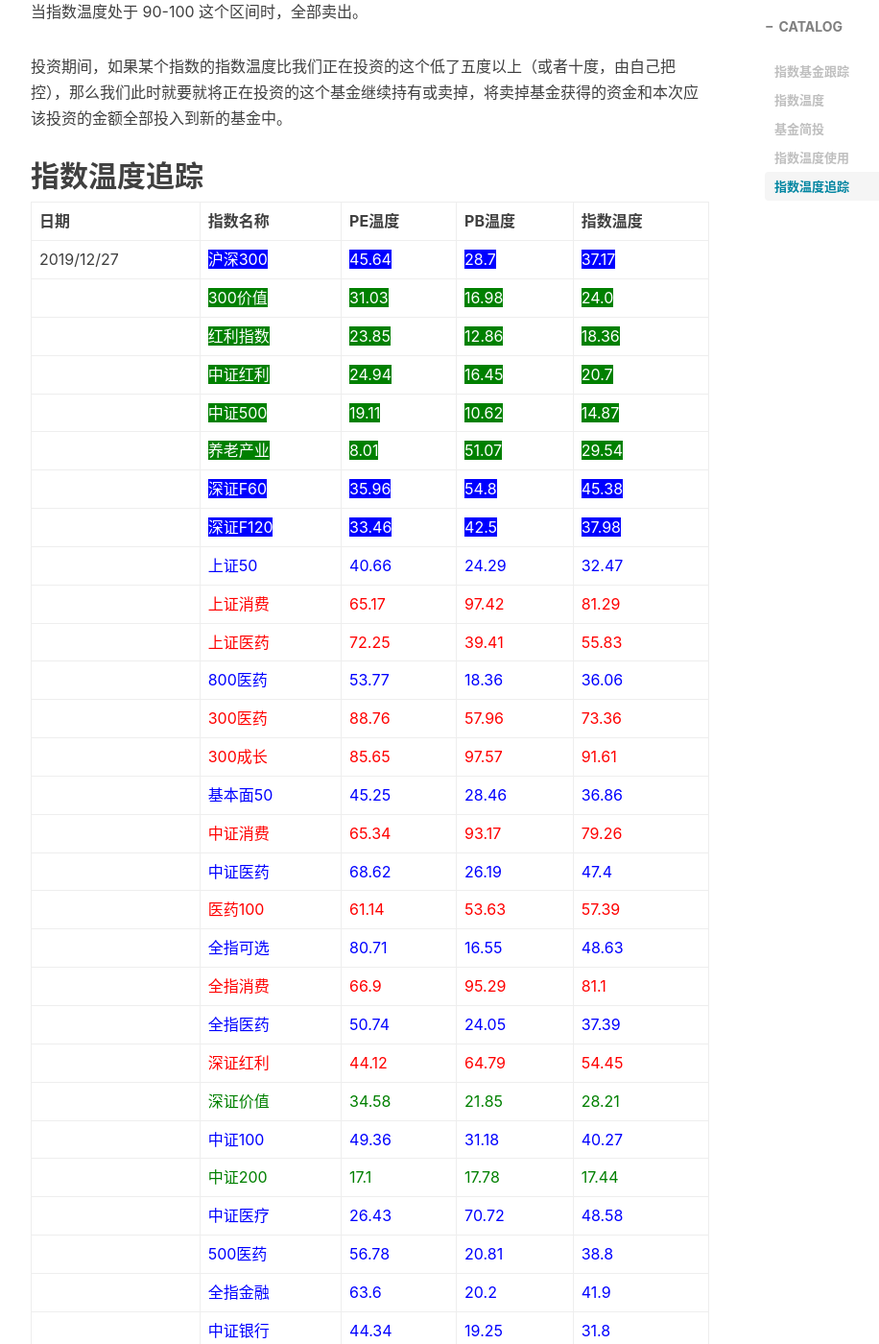
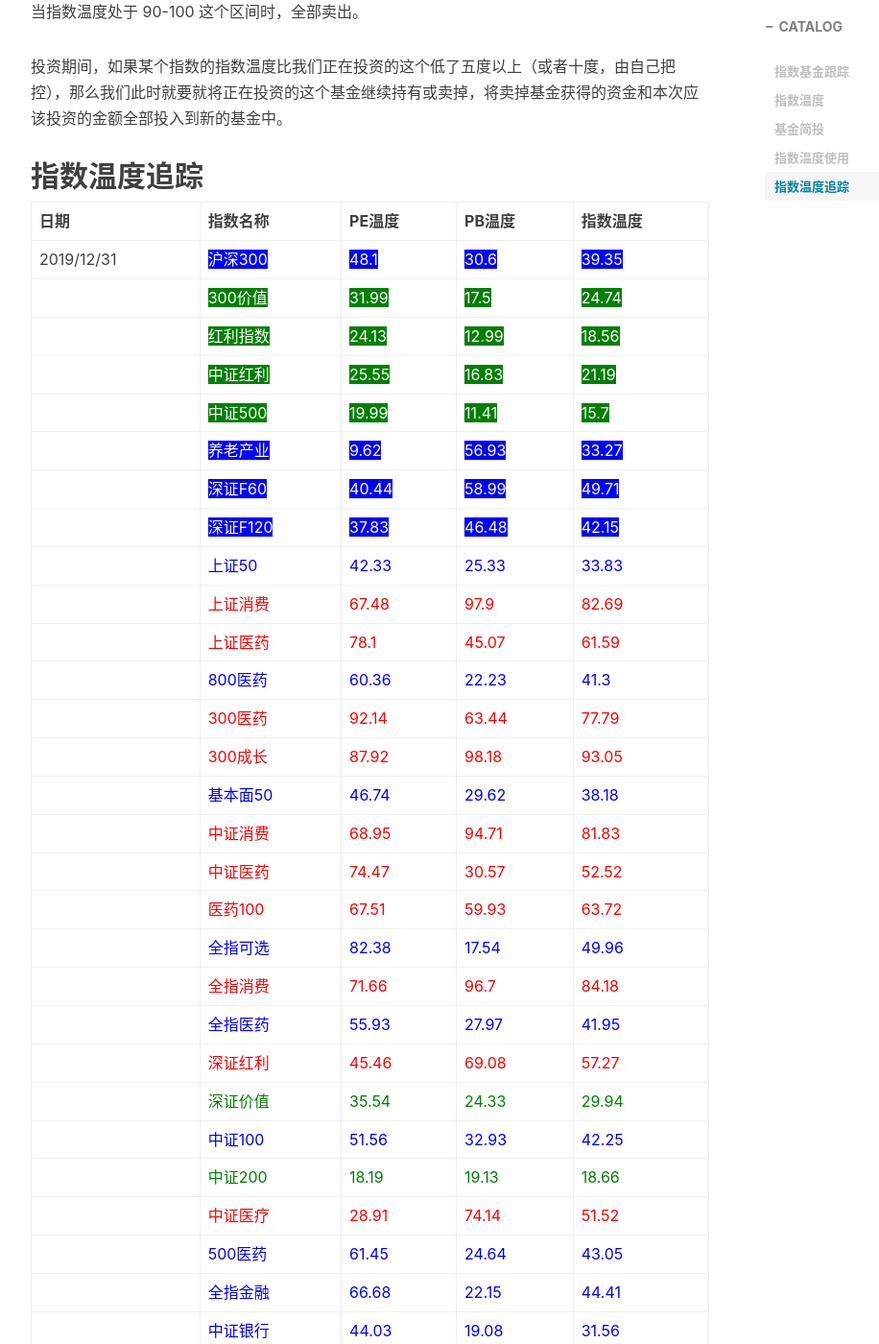
Before and after one commit to shoppingwang/shoppingwang.github.io, a Jekyll site: the page built from _posts/2019-11-09-indices-temperature.md, in a window 1280 px wide and 1400 px high, scrolled down 2425 px. Shown: the whole window at 96% size, without its empty margins (233-1149 px from the left). Built offline with Jekyll 4.4.1, drawn with Linux system fonts in a browser that asks for light colours; nearby versions of some CDN libraries; comment, search, counter and statistics services are not loaded; some of the changed text lies outside the part shown.

Commit message:
add index temperature

```diff
--- a/_posts/2019-11-09-indices-temperature.md
+++ b/_posts/2019-11-09-indices-temperature.md
@@ -77,41 +77,41 @@ tags:
 
 | 日期 | 指数名称 | PE温度 | PB温度 | 指数温度 |
 | --- | --- | --- | --- | --- |
-|2019/12/27|<span style="color: white; background-color: blue;">沪深300</span>|<span style="color: white; background-color: blue;">45.64</span>|<span style="color: white; background-color: blue;">28.7</span>|<span style="color: white; background-color: blue;">37.17</span>|
-||<span style="color: white; background-color: green;">300价值</span>|<span style="color: white; background-color: green;">31.03</span>|<span style="color: white; background-color: green;">16.98</span>|<span style="color: white; background-color: green;">24.0</span>|
-||<span style="color: white; background-color: green;">红利指数</span>|<span style="color: white; background-color: green;">23.85</span>|<span style="color: white; background-color: green;">12.86</span>|<span style="color: white; background-color: green;">18.36</span>|
-||<span style="color: white; background-color: green;">中证红利</span>|<span style="color: white; background-color: green;">24.94</span>|<span style="color: white; background-color: green;">16.45</span>|<span style="color: white; background-color: green;">20.7</span>|
-||<span style="color: white; background-color: green;">中证500</span>|<span style="color: white; background-color: green;">19.11</span>|<span style="color: white; background-color: green;">10.62</span>|<span style="color: white; background-color: green;">14.87</span>|
-||<span style="color: white; background-color: green;">养老产业</span>|<span style="color: white; background-color: green;">8.01</span>|<span style="color: white; background-color: green;">51.07</span>|<span style="color: white; background-color: green;">29.54</span>|
-||<span style="color: white; background-color: blue;">深证F60</span>|<span style="color: white; background-color: blue;">35.96</span>|<span style="color: white; background-color: blue;">54.8</span>|<span style="color: white; background-color: blue;">45.38</span>|
-||<span style="color: white; background-color: blue;">深证F120</span>|<span style="color: white; background-color: blue;">33.46</span>|<span style="color: white; background-color: blue;">42.5</span>|<span style="color: white; background-color: blue;">37.98</span>|
-||<span style="color: blue;">上证50</span>|<span style="color: blue;">40.66</span>|<span style="color: blue;">24.29</span>|<span style="color: blue;">32.47</span>|
-||<span style="color: red;">上证消费</span>|<span style="color: red;">65.17</span>|<span style="color: red;">97.42</span>|<span style="color: red;">81.29</span>|
-||<span style="color: red;">上证医药</span>|<span style="color: red;">72.25</span>|<span style="color: red;">39.41</span>|<span style="color: red;">55.83</span>|
-||<span style="color: blue;">800医药</span>|<span style="color: blue;">53.77</span>|<span style="color: blue;">18.36</span>|<span style="color: blue;">36.06</span>|
-||<span style="color: red;">300医药</span>|<span style="color: red;">88.76</span>|<span style="color: red;">57.96</span>|<span style="color: red;">73.36</span>|
-||<span style="color: red;">300成长</span>|<span style="color: red;">85.65</span>|<span style="color: red;">97.57</span>|<span style="color: red;">91.61</span>|
-||<span style="color: blue;">基本面50</span>|<span style="color: blue;">45.25</span>|<span style="color: blue;">28.46</span>|<span style="color: blue;">36.86</span>|
-||<span style="color: red;">中证消费</span>|<span style="color: red;">65.34</span>|<span style="color: red;">93.17</span>|<span style="color: red;">79.26</span>|
-||<span style="color: blue;">中证医药</span>|<span style="color: blue;">68.62</span>|<span style="color: blue;">26.19</span>|<span style="color: blue;">47.4</span>|
-||<span style="color: red;">医药100</span>|<span style="color: red;">61.14</span>|<span style="color: red;">53.63</span>|<span style="color: red;">57.39</span>|
-||<span style="color: blue;">全指可选</span>|<span style="color: blue;">80.71</span>|<span style="color: blue;">16.55</span>|<span style="color: blue;">48.63</span>|
-||<span style="color: red;">全指消费</span>|<span style="color: red;">66.9</span>|<span style="color: red;">95.29</span>|<span style="color: red;">81.1</span>|
-||<span style="color: blue;">全指医药</span>|<span style="color: blue;">50.74</span>|<span style="color: blue;">24.05</span>|<span style="color: blue;">37.39</span>|
-||<span style="color: red;">深证红利</span>|<span style="color: red;">44.12</span>|<span style="color: red;">64.79</span>|<span style="color: red;">54.45</span>|
-||<span style="color: green;">深证价值</span>|<span style="color: green;">34.58</span>|<span style="color: green;">21.85</span>|<span style="color: green;">28.21</span>|
-||<span style="color: blue;">中证100</span>|<span style="color: blue;">49.36</span>|<span style="color: blue;">31.18</span>|<span style="color: blue;">40.27</span>|
-||<span style="color: green;">中证200</span>|<span style="color: green;">17.1</span>|<span style="color: green;">17.78</span>|<span style="color: green;">17.44</span>|
-||<span style="color: blue;">中证医疗</span>|<span style="color: blue;">26.43</span>|<span style="color: blue;">70.72</span>|<span style="color: blue;">48.58</span>|
-||<span style="color: blue;">500医药</span>|<span style="color: blue;">56.78</span>|<span style="color: blue;">20.81</span>|<span style="color: blue;">38.8</span>|
-||<span style="color: blue;">全指金融</span>|<span style="color: blue;">63.6</span>|<span style="color: blue;">20.2</span>|<span style="color: blue;">41.9</span>|
-||<span style="color: blue;">中证银行</span>|<span style="color: blue;">44.34</span>|<span style="color: blue;">19.25</span>|<span style="color: blue;">31.8</span>|
-||<span style="color: blue;">证券公司</span>|<span style="color: blue;">62.8</span>|<span style="color: blue;">35.2</span>|<span style="color: blue;">49.0</span>|
-||<span style="color: red;">央视50</span>|<span style="color: red;">81.25</span>|<span style="color: red;">58.71</span>|<span style="color: red;">69.98</span>|
-||<span style="color: blue;">上证180</span>|<span style="color: blue;">42.29</span>|<span style="color: blue;">24.5</span>|<span style="color: blue;">33.39</span>|
-||<span style="color: red;">深证100</span>|<span style="color: red;">57.22</span>|<span style="color: red;">68.37</span>|<span style="color: red;">62.8</span>|
-||<span style="color: blue;">深证成指</span>|<span style="color: blue;">53.41</span>|<span style="color: blue;">37.39</span>|<span style="color: blue;">45.4</span>|
-||<span style="color: blue;">创业板指</span>|<span style="color: blue;">43.84</span>|<span style="color: blue;">53.35</span>|<span style="color: blue;">48.59</span>|
+|2019/12/31|<span style="color: white; background-color: blue;">沪深300</span>|<span style="color: white; background-color: blue;">48.1</span>|<span style="color: white; background-color: blue;">30.6</span>|<span style="color: white; background-color: blue;">39.35</span>|
+||<span style="color: white; background-color: green;">300价值</span>|<span style="color: white; background-color: green;">31.99</span>|<span style="color: white; background-color: green;">17.5</span>|<span style="color: white; background-color: green;">24.74</span>|
+||<span style="color: white; background-color: green;">红利指数</span>|<span style="color: white; background-color: green;">24.13</span>|<span style="color: white; background-color: green;">12.99</span>|<span style="color: white; background-color: green;">18.56</span>|
+||<span style="color: white; background-color: green;">中证红利</span>|<span style="color: white; background-color: green;">25.55</span>|<span style="color: white; background-color: green;">16.83</span>|<span style="color: white; background-color: green;">21.19</span>|
+||<span style="color: white; background-color: green;">中证500</span>|<span style="color: white; background-color: green;">19.99</span>|<span style="color: white; background-color: green;">11.41</span>|<span style="color: white; background-color: green;">15.7</span>|
+||<span style="color: white; background-color: blue;">养老产业</span>|<span style="color: white; background-color: blue;">9.62</span>|<span style="color: white; background-color: blue;">56.93</span>|<span style="color: white; background-color: blue;">33.27</span>|
+||<span style="color: white; background-color: blue;">深证F60</span>|<span style="color: white; background-color: blue;">40.44</span>|<span style="color: white; background-color: blue;">58.99</span>|<span style="color: white; background-color: blue;">49.71</span>|
+||<span style="color: white; background-color: blue;">深证F120</span>|<span style="color: white; background-color: blue;">37.83</span>|<span style="color: white; background-color: blue;">46.48</span>|<span style="color: white; background-color: blue;">42.15</span>|
+||<span style="color: blue;">上证50</span>|<span style="color: blue;">42.33</span>|<span style="color: blue;">25.33</span>|<span style="color: blue;">33.83</span>|
+||<span style="color: red;">上证消费</span>|<span style="color: red;">67.48</span>|<span style="color: red;">97.9</span>|<span style="color: red;">82.69</span>|
+||<span style="color: red;">上证医药</span>|<span style="color: red;">78.1</span>|<span style="color: red;">45.07</span>|<span style="color: red;">61.59</span>|
+||<span style="color: blue;">800医药</span>|<span style="color: blue;">60.36</span>|<span style="color: blue;">22.23</span>|<span style="color: blue;">41.3</span>|
+||<span style="color: red;">300医药</span>|<span style="color: red;">92.14</span>|<span style="color: red;">63.44</span>|<span style="color: red;">77.79</span>|
+||<span style="color: red;">300成长</span>|<span style="color: red;">87.92</span>|<span style="color: red;">98.18</span>|<span style="color: red;">93.05</span>|
+||<span style="color: blue;">基本面50</span>|<span style="color: blue;">46.74</span>|<span style="color: blue;">29.62</span>|<span style="color: blue;">38.18</span>|
+||<span style="color: red;">中证消费</span>|<span style="color: red;">68.95</span>|<span style="color: red;">94.71</span>|<span style="color: red;">81.83</span>|
+||<span style="color: red;">中证医药</span>|<span style="color: red;">74.47</span>|<span style="color: red;">30.57</span>|<span style="color: red;">52.52</span>|
+||<span style="color: red;">医药100</span>|<span style="color: red;">67.51</span>|<span style="color: red;">59.93</span>|<span style="color: red;">63.72</span>|
+||<span style="color: blue;">全指可选</span>|<span style="color: blue;">82.38</span>|<span style="color: blue;">17.54</span>|<span style="color: blue;">49.96</span>|
+||<span style="color: red;">全指消费</span>|<span style="color: red;">71.66</span>|<span style="color: red;">96.7</span>|<span style="color: red;">84.18</span>|
+||<span style="color: blue;">全指医药</span>|<span style="color: blue;">55.93</span>|<span style="color: blue;">27.97</span>|<span style="color: blue;">41.95</span>|
+||<span style="color: red;">深证红利</span>|<span style="color: red;">45.46</span>|<span style="color: red;">69.08</span>|<span style="color: red;">57.27</span>|
+||<span style="color: green;">深证价值</span>|<span style="color: green;">35.54</span>|<span style="color: green;">24.33</span>|<span style="color: green;">29.94</span>|
+||<span style="color: blue;">中证100</span>|<span style="color: blue;">51.56</span>|<span style="color: blue;">32.93</span>|<span style="color: blue;">42.25</span>|
+||<span style="color: green;">中证200</span>|<span style="color: green;">18.19</span>|<span style="color: green;">19.13</span>|<span style="color: green;">18.66</span>|
+||<span style="color: red;">中证医疗</span>|<span style="color: red;">28.91</span>|<span style="color: red;">74.14</span>|<span style="color: red;">51.52</span>|
+||<span style="color: blue;">500医药</span>|<span style="color: blue;">61.45</span>|<span style="color: blue;">24.64</span>|<span style="color: blue;">43.05</span>|
+||<span style="color: blue;">全指金融</span>|<span style="color: blue;">66.68</span>|<span style="color: blue;">22.15</span>|<span style="color: blue;">44.41</span>|
+||<span style="color: blue;">中证银行</span>|<span style="color: blue;">44.03</span>|<span style="color: blue;">19.08</span>|<span style="color: blue;">31.56</span>|
+||<span style="color: red;">证券公司</span>|<span style="color: red;">68.75</span>|<span style="color: red;">39.31</span>|<span style="color: red;">54.03</span>|
+||<span style="color: red;">央视50</span>|<span style="color: red;">83.0</span>|<span style="color: red;">61.84</span>|<span style="color: red;">72.42</span>|
+||<span style="color: blue;">上证180</span>|<span style="color: blue;">44.32</span>|<span style="color: blue;">25.87</span>|<span style="color: blue;">35.1</span>|
+||<span style="color: red;">深证100</span>|<span style="color: red;">60.89</span>|<span style="color: red;">72.74</span>|<span style="color: red;">66.81</span>|
+||<span style="color: blue;">深证成指</span>|<span style="color: blue;">55.72</span>|<span style="color: blue;">40.44</span>|<span style="color: blue;">48.08</span>|
+||<span style="color: red;">创业板指</span>|<span style="color: red;">46.05</span>|<span style="color: red;">55.45</span>|<span style="color: red;">50.75</span>|
 |2019/12/16|<span style="color: white; background-color: blue;">沪深300</span>|<span style="color: white; background-color: blue;">42.34</span>|<span style="color: white; background-color: blue;">25.98</span>|<span style="color: white; background-color: blue;">34.16</span>|
 ||<span style="color: white; background-color: green;">300价值</span>|<span style="color: white; background-color: green;">28.42</span>|<span style="color: white; background-color: green;">15.29</span>|<span style="color: white; background-color: green;">21.86</span>|
 ||<span style="color: white; background-color: green;">红利指数</span>|<span style="color: white; background-color: green;">30.46</span>|<span style="color: white; background-color: green;">15.3</span>|<span style="color: white; background-color: green;">22.88</span>|
```
